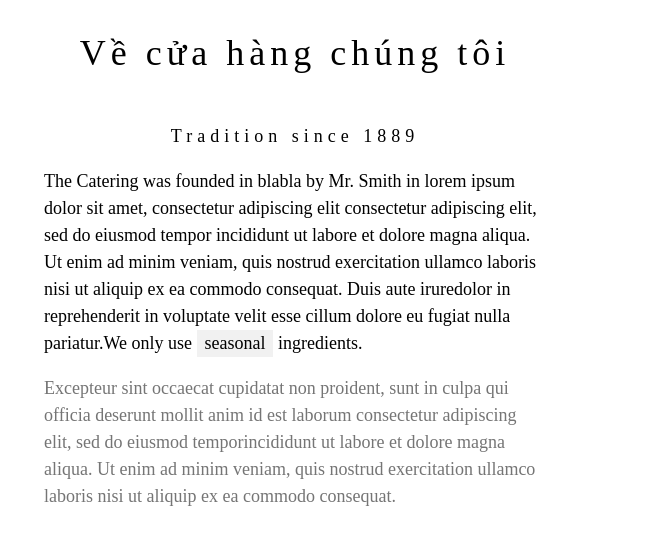
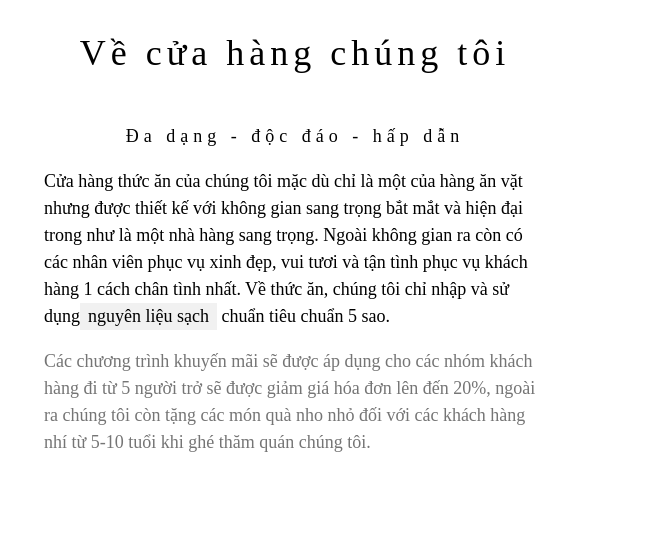
Before and after one commit to lebathang/Webside-An-Vat, a plain HTML site: page index.html in a window 1280 px wide. Shown: the part 1020-1580 px from the top of the page, 620-1280 px from the left. Drawn offline with nearby package versions, Linux system fonts and the light colour scheme.

Commit message:
Update index.html

```diff
--- a/index.html
+++ b/index.html
@@ -47,9 +47,9 @@ h1, h2, h3, h4, h5, h6 {
 
     <div class="w3-col m6 w3-padding-large">
       <h1 class="w3-center">Về cửa hàng chúng tôi</h1><br>
-      <h5 class="w3-center">Tradition since 1889</h5>
-      <p class="w3-large">The Catering was founded in blabla by Mr. Smith in lorem ipsum dolor sit amet, consectetur adipiscing elit consectetur adipiscing elit, sed do eiusmod tempor incididunt ut labore et dolore magna aliqua. Ut enim ad minim veniam, quis nostrud exercitation ullamco laboris nisi ut aliquip ex ea commodo consequat. Duis aute iruredolor in reprehenderit in voluptate velit esse cillum dolore eu fugiat nulla pariatur.We only use <span class="w3-tag w3-light-grey">seasonal</span> ingredients.</p>
-      <p class="w3-large w3-text-grey w3-hide-medium">Excepteur sint occaecat cupidatat non proident, sunt in culpa qui officia deserunt mollit anim id est laborum consectetur adipiscing elit, sed do eiusmod temporincididunt ut labore et dolore magna aliqua. Ut enim ad minim veniam, quis nostrud exercitation ullamco laboris nisi ut aliquip ex ea commodo consequat.</p>
+      <h5 class="w3-center">Đa dạng - độc đáo - hấp dẫn</h5>
+      <p class="w3-large">Cửa hàng thức ăn của chúng tôi mặc dù chỉ là một của hàng ăn vặt nhưng được thiết kế với không gian sang trọng bắt mắt và hiện đại trong như là một nhà hàng sang trọng. Ngoài không gian ra còn có các nhân viên phục vụ xinh đẹp, vui tươi và tận tình phục vụ khách hàng 1 cách chân tình nhất. Về thức ăn, chúng tôi chỉ nhập và sử dụng<span class="w3-tag w3-light-grey">nguyên liệu sạch</span> chuẩn tiêu chuẩn 5 sao.</p>
+      <p class="w3-large w3-text-grey w3-hide-medium">Các chương trình khuyến mãi sẽ được áp dụng cho các nhóm khách hàng đi từ 5 người trở sẽ được giảm giá hóa đơn lên đến 20%, ngoài ra chúng tôi còn tặng các món quà nho nhỏ đối với các khách hàng nhí từ 5-10 tuổi khi ghé thăm quán chúng tôi.</p>
     </div>
   </div>
 
```
